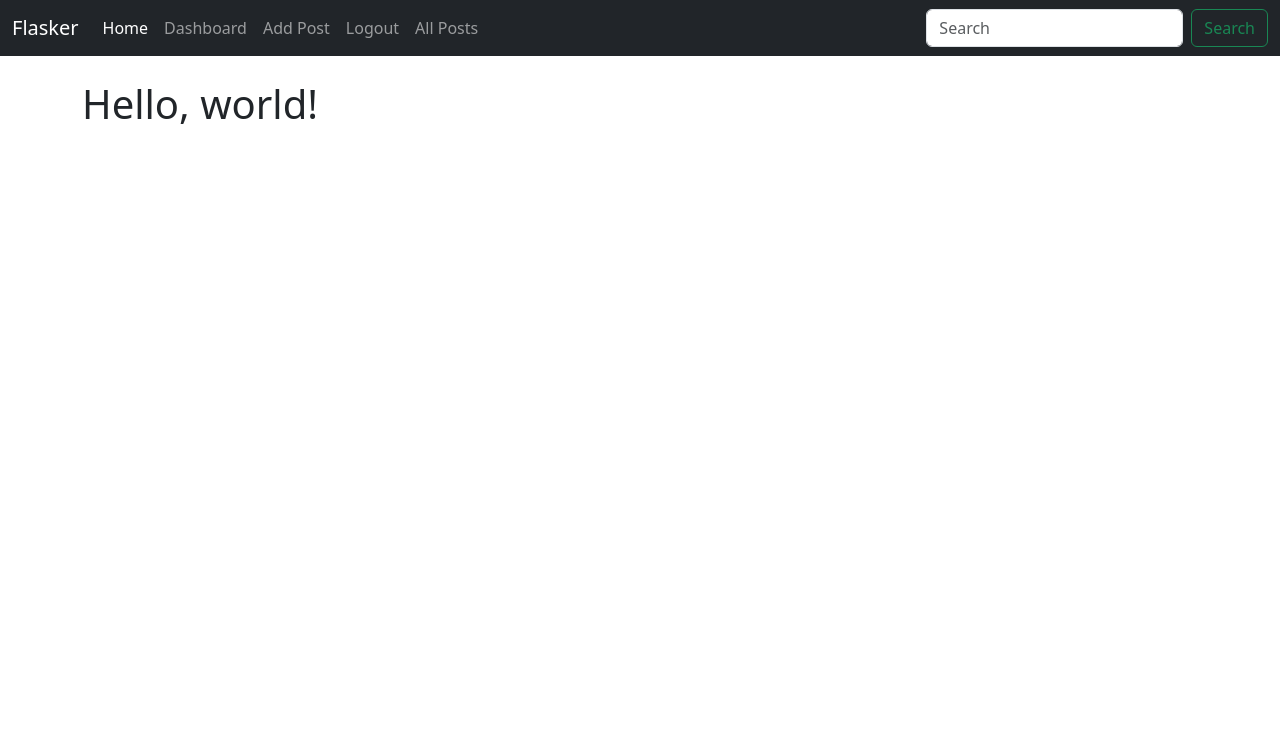
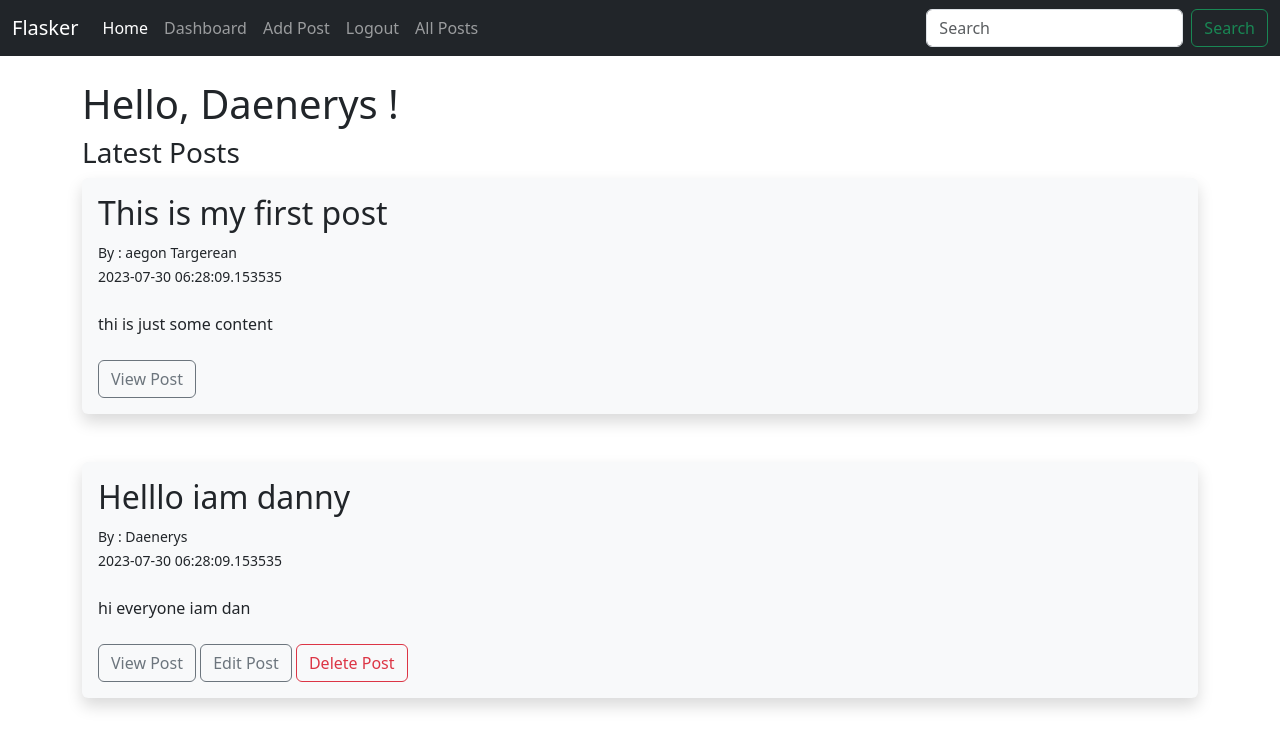
Before and after one commit to Sathwik-reddy-komandla/flask-blog-creator, a Flask app: page / in a window 1280 px wide. Shown: the top 748 px of the page. Run offline with Flask 3, Linux system fonts and the light colour scheme; a user stored in the database is signed in; data comes from the database, SQL or seed files in the repository; both versions use the stored data as it was after the commit.

```diff
--- a/app.py
+++ b/app.py
@@ -70,7 +70,11 @@ def logout():
 
 @app.route('/')
 def home():
-    return render_template('home.html')
+    print("in home***********")
+    posts=Posts.query.order_by(Posts.date_posted).all()
+    print(posts)
+    return render_template('home.html',posts=posts)
+
 
 '''
 Dasboard of the user presents all the posts and allows the user to edit,delete,create posts adn can also view all the posts ever created
--- a/templates/home.html
+++ b/templates/home.html
@@ -10,6 +10,35 @@
 
 <br>
 {% endfor %}
-<h1>Hello, world!</h1>
+{% if current_user.is_authenticated %}
 
+<h1>Hello, {{current_user.name}}!</h1>
+{% else %}
+
+<h1>Hello, User!</h1>
+
+{% endif %}
+
+<h3>Latest Posts</h3>
+
+{% for post in posts %}
+<div class="shadow p-3 mb-5 bg-body-tertiary rounded">
+
+<h2>
+    {{post.title}}
+</h2>
+<small>By : {{post.poster.name}}<br>
+    {{post.date_posted}}
+</small><br>
+<br>
+{{post.content | safe }}<br><br>
+
+
+<a href="{{url_for('view_post',id=post.id)}}" class="btn btn-outline-secondary btn-small">View Post</a>
+{% if post.poster.id == current_user.id %}
+<a href="{{url_for('update_post',id=post.id)}}" class="btn btn-outline-secondary btn-small">Edit Post</a>
+<a href="{{url_for('delete_post',id=post.id)}}" class="btn btn-outline-danger btn-small">Delete Post</a>
+{% endif %}
+</div>
+{% endfor %}
 {% endblock %}
```
Also changed, not shown: instance/users.db, 1 other file.
